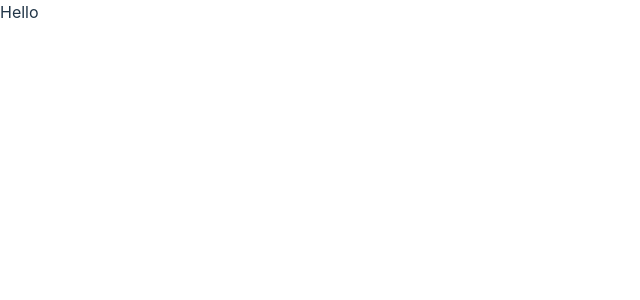
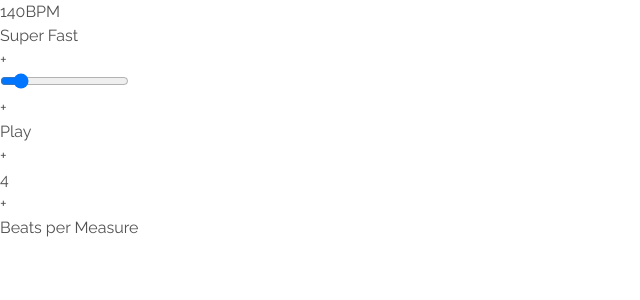
Before and after one commit to bresends/metronome, a React (Vite) app: page / in a window 1280 px wide. Shown: the top 300 px of the page, without its empty margins (0-640 px from the left). Built offline with nearby package versions, Linux system fonts and the light colour scheme.

Commit message:
Feat: Added Skeleton

```diff
--- /dev/null
+++ b/src/components/Bpm.tsx
@@ -0,0 +1,17 @@
+import type { FC } from 'react';
+
+interface BPMProps {}
+
+export const BPM: FC<BPMProps> = ({}) => {
+  return (
+    <div>
+      <div>
+        <span>140</span>
+        <span>BPM</span>
+      </div>
+      <div>
+        <span>Super Fast</span>
+      </div>
+    </div>
+  );
+};
--- /dev/null
+++ b/src/components/Measure.tsx
@@ -0,0 +1,15 @@
+import type { FC } from 'react';
+import { TempoButton } from './TempoButton';
+
+interface MeasureProps {}
+
+export const Measure: FC<MeasureProps> = ({}) => {
+  return (
+    <div>
+      <TempoButton />
+      <span>4</span>
+      <TempoButton />
+      <p>Beats per Measure</p>
+    </div>
+  );
+};
--- a/src/components/Metronome.tsx
+++ b/src/components/Metronome.tsx
@@ -1,11 +1,18 @@
 import type { FC } from 'react';
+import { BPM } from './Bpm';
+import { Measure } from './Measure';
+import { PlayButton } from './PlayButton';
+import { Slider } from './Slider';
 
 interface MetronomeProps {}
 
 export const Metronome: FC<MetronomeProps> = ({}) => {
   return (
     <div>
-      <h1>Hello</h1>
+      <BPM />
+      <Slider />
+      <PlayButton />
+      <Measure />
     </div>
   );
 };
--- /dev/null
+++ b/src/components/PlayButton.tsx
@@ -0,0 +1,11 @@
+import type { FC } from 'react';
+
+interface PlayButtonProps {}
+
+export const PlayButton: FC<PlayButtonProps> = ({}) => {
+  return (
+    <div>
+      <button>Play</button>
+    </div>
+  );
+};
--- /dev/null
+++ b/src/components/Slider.tsx
@@ -0,0 +1,14 @@
+import type { FC } from 'react';
+import { TempoButton } from './TempoButton';
+
+interface SliderProps {}
+
+export const Slider: FC<SliderProps> = ({}) => {
+  return (
+    <div>
+      <TempoButton />
+      <input type="range" min={20} max={280} step={1} />
+      <TempoButton />
+    </div>
+  );
+};
--- /dev/null
+++ b/src/components/TempoButton.tsx
@@ -0,0 +1,11 @@
+import type { FC } from 'react';
+
+interface TempoButtonProps {}
+
+export const TempoButton: FC<TempoButtonProps> = ({}) => {
+  return (
+    <div>
+      <span>+</span>
+    </div>
+  );
+};
--- a/src/index.css
+++ b/src/index.css
@@ -1,16 +1,12 @@
+@import url('https://fonts.googleapis.com/css2?family=Raleway:ital,wght@0,100;0,200;0,300;0,400;0,500;0,600;0,700;0,800;0,900;1,100;1,200;1,300;1,400;1,500;1,600;1,700;1,800;1,900&display=swap');
+
 @tailwind base;
 @tailwind components;
 @tailwind utilities;
 
 :root {
-  font-family: Inter, Avenir, Helvetica, Arial, sans-serif;
-  font-size: 16px;
-  line-height: 24px;
-  font-weight: 400;
-
-  color-scheme: light dark;
-  color: rgba(255, 255, 255, 0.87);
-  background-color: #242424;
+  font-family: 'Raleway', sans-serif;
+  color: #525252;
 
   font-synthesis: none;
   text-rendering: optimizeLegibility;
@@ -18,45 +14,3 @@
   -moz-osx-font-smoothing: grayscale;
   -webkit-text-size-adjust: 100%;
 }
-
-a {
-  font-weight: 500;
-  color: #646cff;
-  text-decoration: inherit;
-}
-a:hover {
-  color: #535bf2;
-}
-
-button {
-  border-radius: 8px;
-  border: 1px solid transparent;
-  padding: 0.6em 1.2em;
-  font-size: 1em;
-  font-weight: 500;
-  font-family: inherit;
-  background-color: #1a1a1a;
-  cursor: pointer;
-  transition: border-color 0.25s;
-}
-
-button:hover {
-  border-color: #646cff;
-}
-button:focus,
-button:focus-visible {
-  outline: 4px auto -webkit-focus-ring-color;
-}
-
-@media (prefers-color-scheme: light) {
-  :root {
-    color: #213547;
-    background-color: #ffffff;
-  }
-  a:hover {
-    color: #747bff;
-  }
-  button {
-    background-color: #f9f9f9;
-  }
-}
--- a/tailwind.config.cjs
+++ b/tailwind.config.cjs
@@ -4,6 +4,7 @@ module.exports = {
     "./index.html",
     "./src/**/*.{js,ts,jsx,tsx}",
   ],
+  darkMode: 'class',
   theme: {
     extend: {},
   },
```
